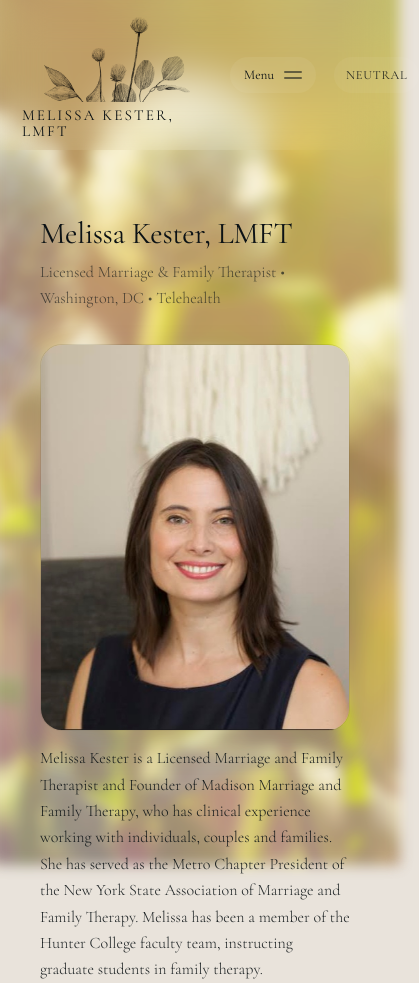
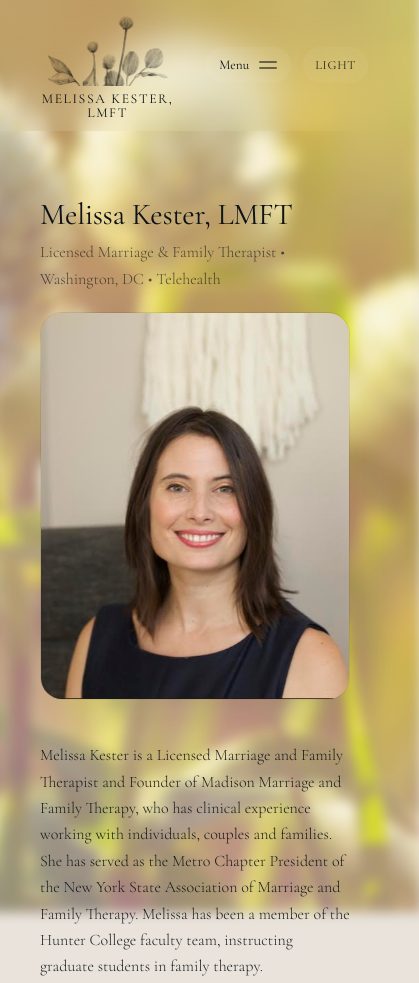
Before and after one commit to headless-mac/madisonmft-rebuild, an Eleventy site: page src/pages/melissa.md in a window 390 px wide. Shown: the top 983 px of the page, 419 px wide, since content can reach past the window. Built offline with nearby package versions, Linux system fonts and the light colour scheme; Eleventy itself is replaced by a stand-in of ours; files that its build step writes are made by us from their sources.

Commit message:
Remove neutral theme option (light/dark only); prevent mobile horizontal overflow; improve Melissa wide-layout

```diff
--- a/src/_includes/layouts/base.njk
+++ b/src/_includes/layouts/base.njk
@@ -27,7 +27,7 @@
       document.documentElement.classList.add('js');
     </script>
   </head>
-  <body>
+  <body class="{{ pageClass or '' }}">
     <a class="skip" href="#content">Skip to content</a>
 
     {% set u = page.url %}
@@ -58,7 +58,7 @@
           <span class="nav-toggle__lines" aria-hidden="true"></span>
         </button>
 
-        <button class="theme-btn" type="button" data-theme-toggle aria-label="Theme">NEUTRAL</button>
+        <button class="theme-btn" type="button" data-theme-toggle aria-label="Theme">LIGHT</button>
 
         <nav class="site-nav" id="site-nav" aria-label="Primary" data-site-nav>
           <a class="{% if u == '/about/' %}is-active{% endif %}" href="{{ '/about/' | url }}">About</a>
--- a/src/assets/site.css
+++ b/src/assets/site.css
@@ -51,21 +51,11 @@
 
 *{box-sizing:border-box}
 html{scroll-behavior:smooth}
+html, body{max-width:100%; overflow-x:hidden}
+img{max-width:100%; height:auto}
 
 html[data-theme="light"]{
-  --bgBlur: 9px;
-  --bgSaturate: 1.05;
-  --bgContrast: 1.02;
-  --bgHue: -4deg;
-  --bgOpacity: 0.72;
-  --pageBase: #f2eee9;
-  --glassBg: rgba(255,255,255,0.05);
-  --glassBgStrong: rgba(255,255,255,0.12);
-  --glassBgHover: rgba(255,255,255,0.16);
-}
-
-html[data-theme="neutral"]{
-  /* (matches :root defaults) */
+  /* Light theme = the former "neutral" look */
 }
 
 html[data-theme="dark"]{
@@ -108,7 +98,8 @@ body{
 body::before{
   content:"";
   position: fixed;
-  inset: 0;
+  /* Slight overscan so blur never reveals edges; avoids horizontal scroll issues */
+  inset: -8%;
   background-image: url('images/bg/botanical-bg-2000.jpg');
   background-size: cover;
   background-position: 50% 35%;
@@ -117,7 +108,7 @@ body::before{
     saturate(var(--bgSaturate))
     contrast(var(--bgContrast))
     hue-rotate(var(--bgHue));
-  transform: scale(var(--bgScale));
+  transform: none;
   opacity: var(--bgOpacity);
   pointer-events: none;
   z-index: -2;
@@ -520,6 +511,29 @@ hr.rule{margin:0; background: var(--ruleColor)}
 
 .bio-photo{max-width: 320px; width:100%; height:auto; border-radius: 22px; border: 1px solid rgba(12,18,21,0.12); box-shadow: 0 16px 40px rgba(12,18,21,0.10); float:right; margin: 6px 0 14px 18px}
 
+/* Desktop layout fix for Melissa page on wide windows */
+.melissa-page .prose{
+  display:grid;
+  grid-template-columns: minmax(0, 1fr) 360px;
+  column-gap: 44px;
+  align-items:start;
+}
+.melissa-page .prose > *{grid-column:1}
+.melissa-page .prose > img.bio-photo{
+  grid-column:2;
+  grid-row: 1 / span 40;
+  float: none;
+  margin: 6px 0 0;
+  max-width: 100%;
+}
+.melissa-page .prose > hr{grid-column: 1 / -1}
+.melissa-page .prose > hr ~ *{grid-column: 1 / -1}
+
+@media (max-width: 900px){
+  .melissa-page .prose{display:block}
+  .melissa-page .prose > img.bio-photo{margin: 10px auto 18px}
+}
+
 /* Services page spacing */
 .services{margin-top: 10px}
 
@@ -546,6 +560,10 @@ hr.rule{margin:0; background: var(--ruleColor)}
 }
 
 @media (max-width: 720px){
+  .header-inner{gap: 12px}
+  .brand-plant{width: 150px; max-height: 76px}
+  .brand-title{font-size: 0.85rem; letter-spacing: 0.12em; text-align:center}
+
   .nav-toggle{display:inline-flex}
   .site-nav{display:none}
   .theme-btn{display:inline-flex}
--- a/src/assets/site.js
+++ b/src/assets/site.js
@@ -18,7 +18,7 @@ const $ = (sel, root = document) => root.querySelector(sel);
   const btn = document.querySelector('[data-theme-toggle]');
   if (!btn) return;
 
-  const themes = ['light', 'neutral', 'dark'];
+  const themes = ['light', 'dark'];
   const storageKey = 'madisonmft_theme';
 
   const apply = (theme) => {
@@ -42,10 +42,11 @@ const $ = (sel, root = document) => root.querySelector(sel);
   };
 
   const init = () => {
-    let theme = 'neutral';
+    let theme = 'light';
     try {
       const stored = window.localStorage.getItem(storageKey);
-      if (stored && themes.includes(stored)) theme = stored;
+      if (stored === 'neutral') theme = 'light';
+      else if (stored && themes.includes(stored)) theme = stored;
     } catch {
       // ignore
     }
--- a/src/pages/melissa.md
+++ b/src/pages/melissa.md
@@ -3,6 +3,7 @@ layout: layouts/base.njk
 title: Melissa Kester, LMFT
 permalink: /melissa/
 description: Licensed Marriage & Family Therapist • Washington, DC • Telehealth
+pageClass: melissa-page
 ---
 
 <img class="bio-photo" src="{{ '/assets/images/melissa-kester.jpg' | url }}" alt="Melissa Kester" loading="lazy" decoding="async" />
```
